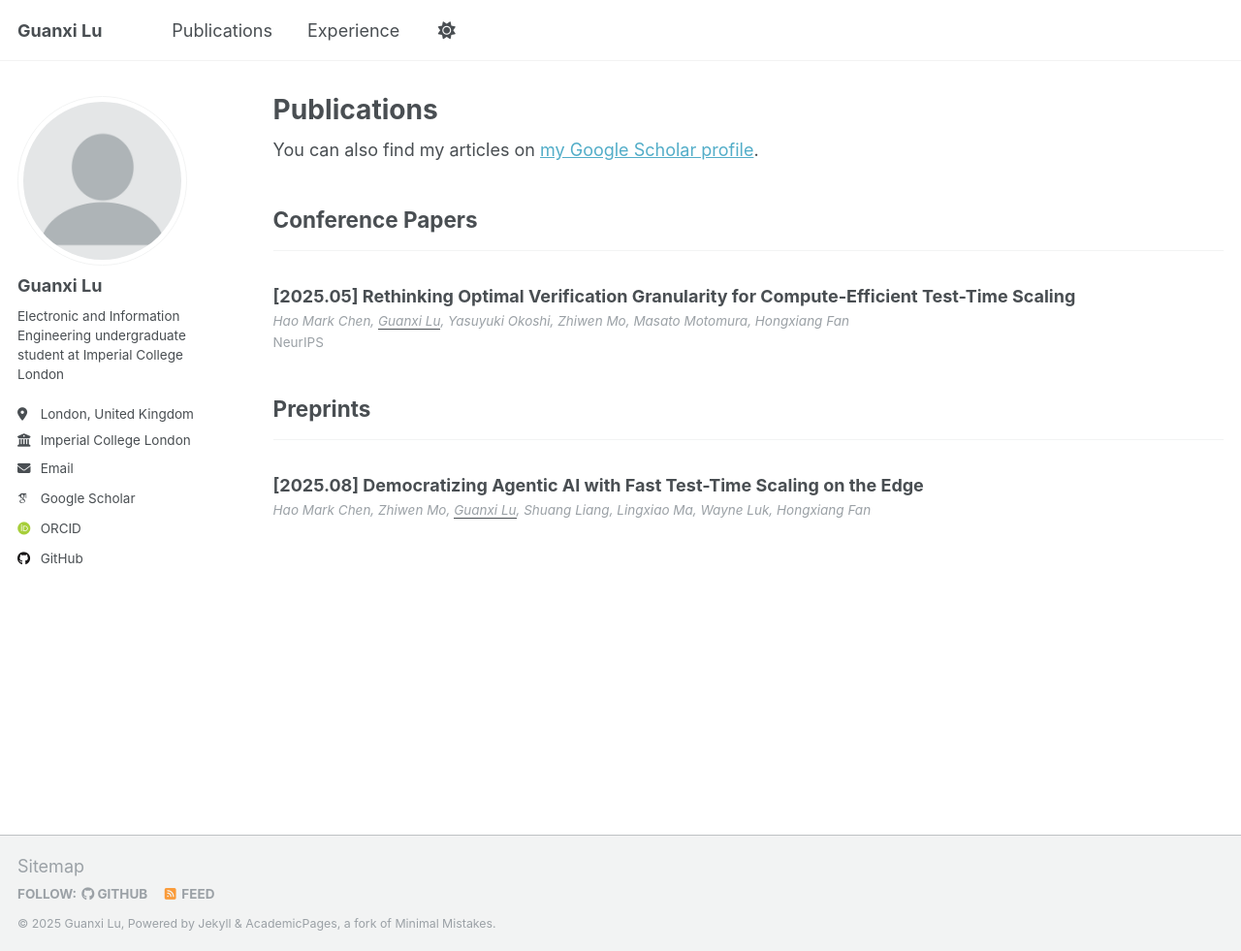
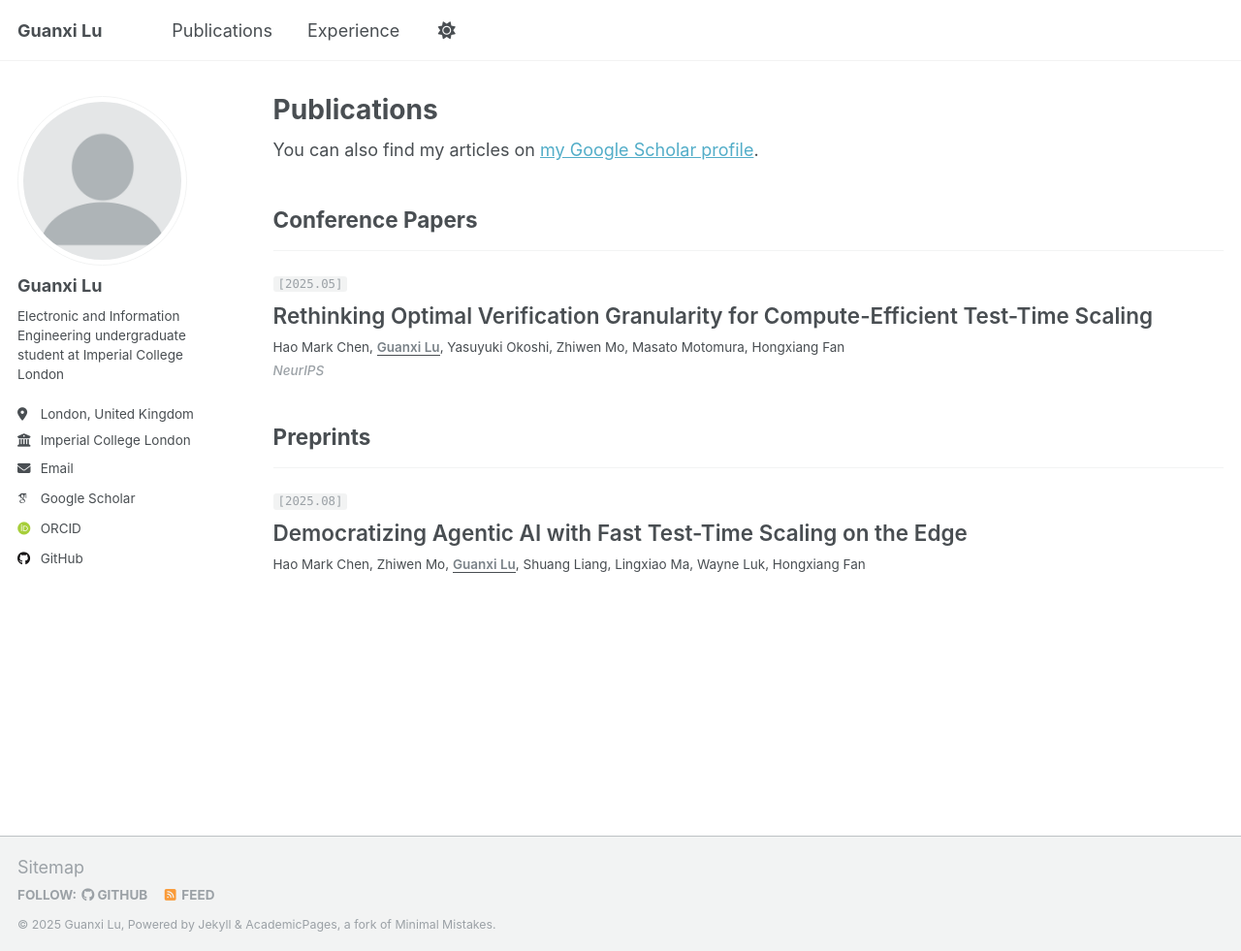
Before and after one commit to lgxi24/lgxi24.github.io, a Jekyll site: the page built from _pages/publications.html, in a window 1280 px wide and 981 px high. Shown: the whole window at 97% size. Built offline with Jekyll 4.4.1, drawn with Linux system fonts in a browser that asks for light colours; some web fonts are replaced; a script that is not in the unit is left out.

Commit message:
Improve publication formatting: separate date, enhance title, author and venue styling

```diff
--- a/_includes/archive-single.html
+++ b/_includes/archive-single.html
@@ -26,17 +26,22 @@
       </div>
     {% endif %}
 
-    <h2 class="archive__item-title" itemprop="headline">
-      {% if post.collection == 'publications' %}
-        [{{ post.date | default: "1900-01-01" | date: "%Y.%m" }}] {{ title }}
-      {% else %}
+    {% if post.collection == 'publications' %}
+      <div class="archive__item-publication-meta">
+        <span class="archive__item-date">[{{ post.date | default: "1900-01-01" | date: "%Y.%m" }}]</span>
+      </div>
+      <h2 class="archive__item-title archive__item-title--publication" itemprop="headline">
+        {{ title }}
+      </h2>
+    {% else %}
+      <h2 class="archive__item-title" itemprop="headline">
         {% if post.link %}
           <a href="{{ post.link }}">{{ title }}</a> <a href="{{ base_path }}{{ post.url }}" rel="permalink"><i class="fa fa-link" aria-hidden="true" title="permalink"></i><span class="sr-only">Permalink</span></a>
         {% else %}
           <a href="{{ base_path }}{{ post.url }}" rel="permalink">{{ title }}</a>
         {% endif %}
-      {% endif %}
-    </h2>
+      </h2>
+    {% endif %}
 
     {% if post.read_time %}
       <p class="page__meta"><i class="fa fa-clock" aria-hidden="true"></i> {% include read-time.html %}</p>
--- a/_sass/layout/_archive.scss
+++ b/_sass/layout/_archive.scss
@@ -49,19 +49,52 @@
   }
 }
 
+/* Publication-specific title styling */
+.archive__item-title--publication {
+  margin-top: 0.3em;
+  margin-bottom: 0.4em;
+  font-size: $type-size-4; /* Slightly larger for publications */
+  font-weight: 600;
+  line-height: 1.3;
+  color: var(--global-text-color);
+}
+
+/* Publication metadata (date) */
+.archive__item-publication-meta {
+  margin-bottom: 0.2em;
+}
+
+.archive__item-date {
+  font-size: $type-size-7;
+  font-weight: 500;
+  color: var(--global-text-color-light);
+  background-color: var(--global-border-color);
+  padding: 0.1em 0.4em;
+  border-radius: 3px;
+  font-family: $monospace;
+}
+
 .archive__item-authors {
-  margin-top: 0 !important;
-  margin-bottom: 0.1em !important;
+  margin-top: 0.2em;
+  margin-bottom: 0.3em;
+  font-size: $type-size-6;
+  color: var(--global-text-color);
+  line-height: 1.4;
+
+  u {
+    text-decoration: none;
+    font-weight: 600;
+    color: var(--global-base-color);
+  }
+}
+
+.archive__item-venue {
+  margin-top: 0.1em;
+  margin-bottom: 0.5em;
   font-size: $type-size-6;
   color: var(--global-text-color-light);
   font-style: italic;
-}
-
-.archive__item-venue {
-  margin-top: 0.1em !important;
-  margin-bottom: 0.3em !important;
-  font-size: $type-size-6;
-  color: var(--global-text-color-light);
+  font-weight: 500;
 }
 
 /* remove border*/
```
